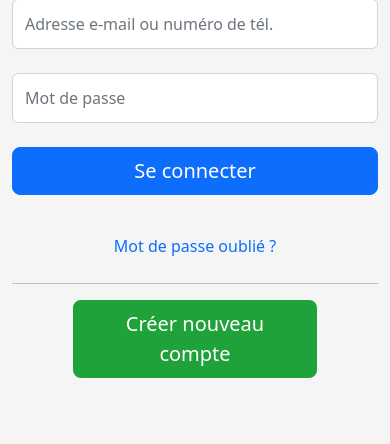
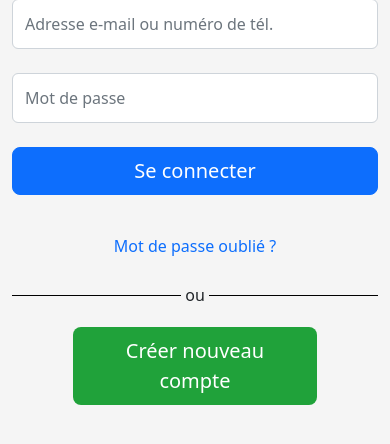
Before and after one commit to makan-dianka/fakebook, a Django app: template web/app/templates/app/index.html in a window 390 px wide. Shown: the part 201-645 px from the top of the page. Run offline with Django 4.2, Linux system fonts and the light colour scheme; the template is opened without the code that fills it, so the values that code supplies are empty; parts of the project's set-up code (start-up, migrations or seed data) failed here and were passed over.

Commit message:
css: add separator

```diff
--- a/web/app/templates/app/index.html
+++ b/web/app/templates/app/index.html
@@ -15,7 +15,8 @@
                 <input type="password" name="password" class="form-control input-lg" placeholder="Mot de passe"> <br />
                 <button type="button" class="btn btn-primary btn-lg d-grid gap-2 col-12">Se connecter</button> <br />
 
-                <p><a href="#">Mot de passe oublié ?</a></p> <hr >
+                <p><a href="#">Mot de passe oublié ?</a></p>
+                <div class="separator"> ou </div>
                 <button type="button" class="btn btn-color d-grid gap-2 col-8 mx-auto btn-lg">Créer nouveau compte</button> <br />
             </form>
         </div>
--- a/web/static/css/main.css
+++ b/web/static/css/main.css
@@ -70,4 +70,28 @@ body{
     .media-q p a{
         text-decoration: none;
     }
+
+
+    /* separator  */
+    .separator {
+        display: flex;
+        align-items: center;
+        text-align: center;
+        margin-bottom: 20px;
+      }
+
+      .separator::before,
+      .separator::after {
+        content: '';
+        flex: 1;
+        border-bottom: 1px solid #000;
+      }
+
+      .separator:not(:empty)::before {
+        margin-right: .25em;
+      }
+
+      .separator:not(:empty)::after {
+        margin-left: .25em;
+      }
 }
```
